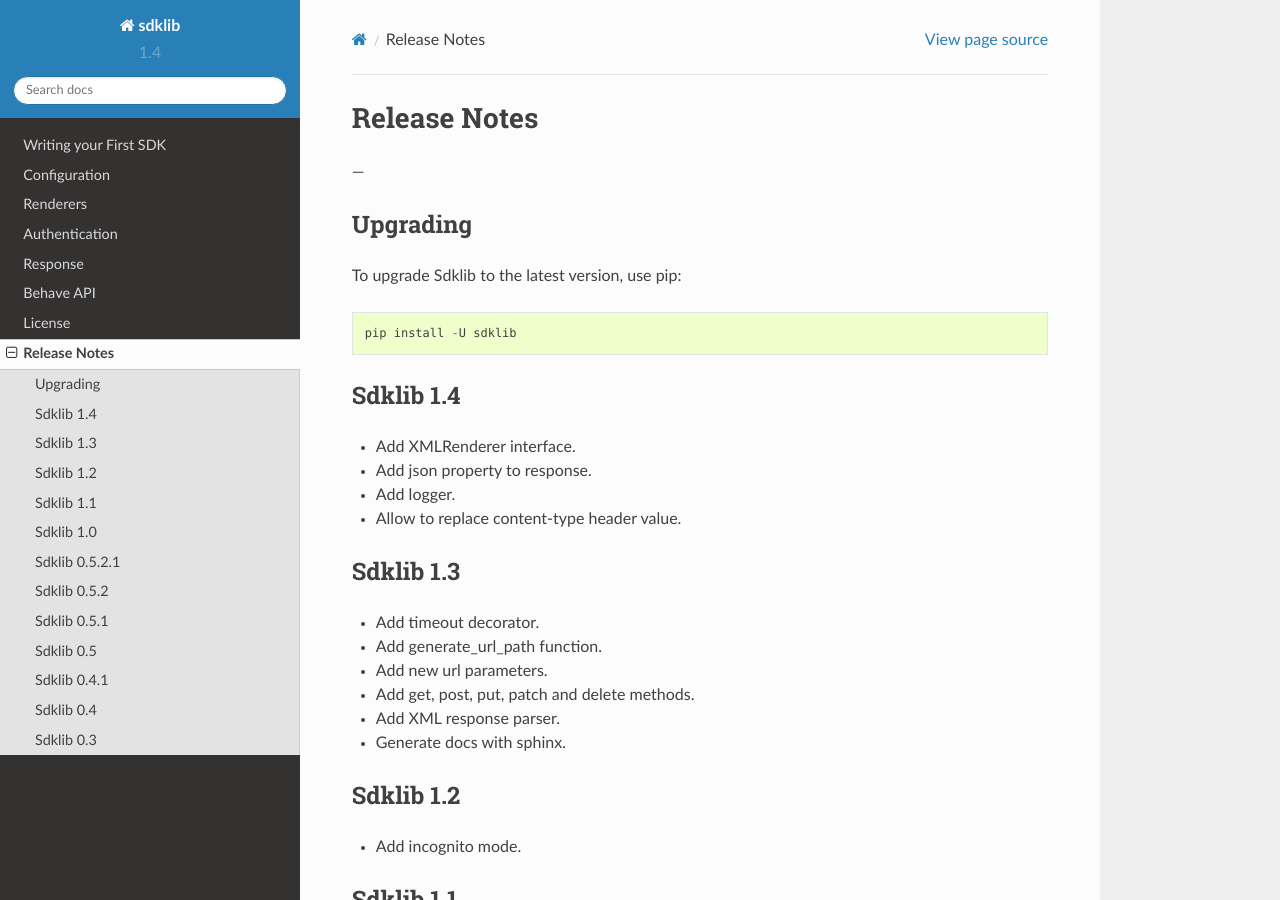
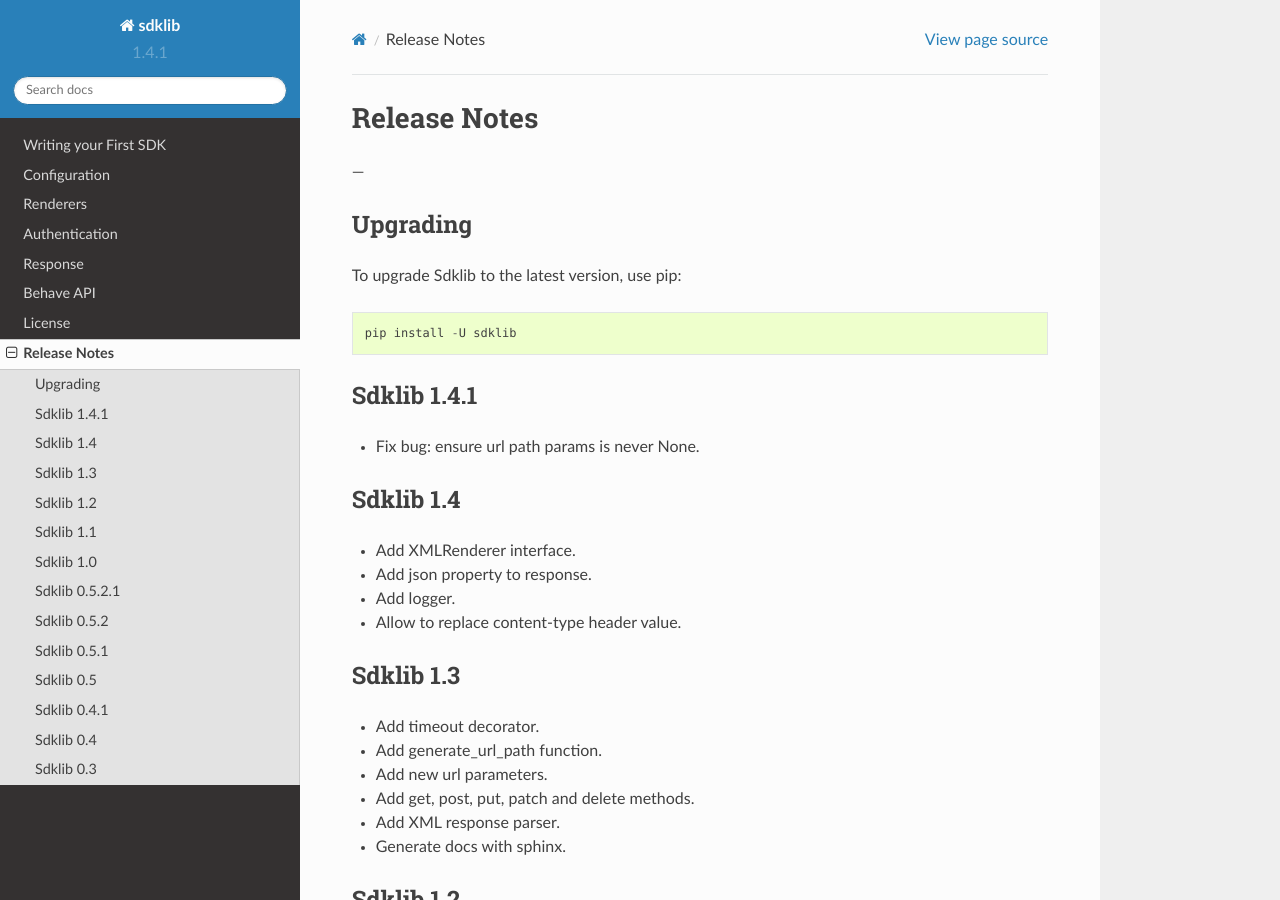
Before and after one commit to ivanprjcts/sdklib, a Sphinx documentation site: the page built from docs/about/release-notes.rst, in a window 1280 px wide and 900 px high. Built offline with Sphinx 7.4.7 and the Read the Docs theme 2.0.0, drawn with Linux system fonts in a browser that asks for light colours.

Commit message:
update version to 1.4.1

```diff
--- a/docs/about/release-notes.rst
+++ b/docs/about/release-notes.rst
@@ -10,6 +10,12 @@ Upgrading
 To upgrade Sdklib to the latest version, use pip:
 ::
     pip install -U sdklib
+
+
+Sdklib 1.4.1
+============
+
+- Fix bug: ensure url path params is never None.
 
 
 Sdklib 1.4
--- a/sdklib/__init__.py
+++ b/sdklib/__init__.py
@@ -1 +1 @@
-__version__ = '1.4'
+__version__ = '1.4.1'
```
